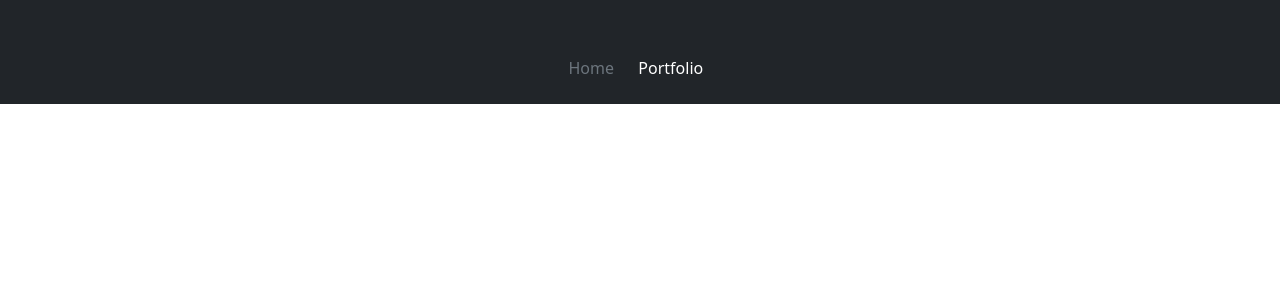
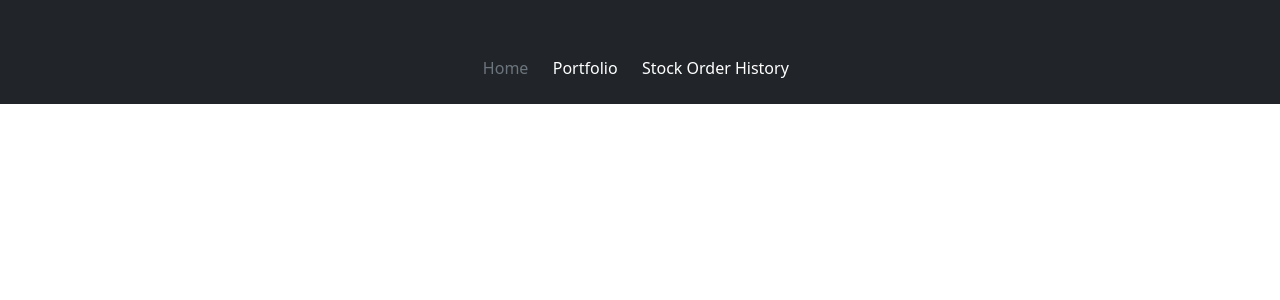
Before and after one commit to MississProject/PortfolioManagementAppFrontend, an Angular app in the folder PortfolioManagementAppFrontend/: page / in a window 1280 px wide. Shown: the top 300 px of the page. Built offline with nearby package versions, Linux system fonts and the light colour scheme.

Commit message:
Added Stock Order history button in Nav Bar. Able to go to Stock Order History Page.

```diff
--- a/PortfolioManagementAppFrontend/src/app/app-routing.module.ts
+++ b/PortfolioManagementAppFrontend/src/app/app-routing.module.ts
@@ -1,9 +1,11 @@
 import { NgModule } from '@angular/core';
 import { RouterModule, Routes } from '@angular/router';
+import { OrderHistoryComponent } from './order-history/order-history.component';
 import { PortfolioComponent } from './portfolio/portfolio.component';
 
 const routes: Routes = [
-  { path: 'portfolio', component: PortfolioComponent }
+  { path: 'portfolio', component: PortfolioComponent },
+  { path: 'orderHistory', component: OrderHistoryComponent }
 ];
 
 @NgModule({
--- a/PortfolioManagementAppFrontend/src/app/app.component.html
+++ b/PortfolioManagementAppFrontend/src/app/app.component.html
@@ -8,6 +8,7 @@
         <ul class="nav col-12 col-lg-auto me-lg-auto mb-2 justify-content-center mb-md-0">
           <a routerLink="/" class="nav-link px-2 text-secondary">Home</a>&nbsp;&nbsp;
         <a routerLink="/portfolio" class="nav-link px-2 text-white">Portfolio</a>&nbsp;&nbsp;
+        <a routerLink="/orderHistory" class="nav-link px-2 text-white">Stock Order History</a>&nbsp;&nbsp;
         </ul>
       </nav>
     </div>
```
